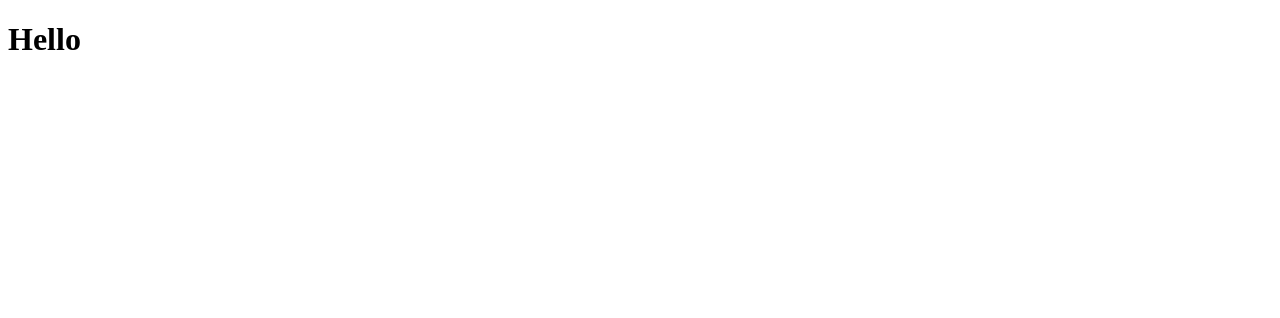
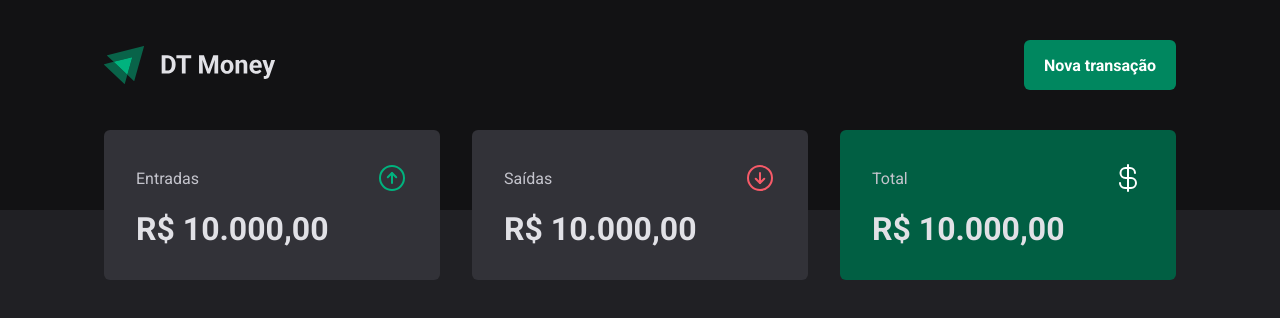
Before and after one commit to anderrf/dt-money, a React (Vite) app: page / in a window 1280 px wide. Shown: the top 318 px of the page. Built offline with nearby package versions, Linux system fonts and the light colour scheme.

Commit message:
Header and summary components

```diff
--- a/package.json
+++ b/package.json
@@ -10,6 +10,7 @@
     "preview": "vite preview"
   },
   "dependencies": {
+    "phosphor-react": "^1.4.1",
     "react": "^18.3.1",
     "react-dom": "^18.3.1",
     "styled-components": "^6.1.12"
--- a/src/@types/styled.d.ts
+++ b/src/@types/styled.d.ts
@@ -3,5 +3,5 @@
 
 type ThemeType = typeof defaultTheme
 declare module 'styled-components'{
-    export interface DefaultTheme extends ThemeType
+    export interface DefaultTheme extends ThemeType {}
 }
--- a/src/App.tsx
+++ b/src/App.tsx
@@ -1,8 +1,13 @@
 import { ThemeProvider } from "styled-components";
 import { defaultTheme } from "./styles/themes/default";
-
+import { Transactions } from "./pages/Transactions";
+import { GlobalStyle } from "./styles/global.ts"
 
 export function App() {
-
-  return (<ThemeProvider theme={defaultTheme}><h1>Hello</h1></ThemeProvider>)
+  return (
+    <ThemeProvider theme={defaultTheme}>
+      <Transactions/>
+      <GlobalStyle/>
+    </ThemeProvider>
+  )
 }
--- /dev/null
+++ b/src/components/Header/index.tsx
@@ -0,0 +1,11 @@
+import { HeaderContainer, HeaderContent, NewTransactionButton } from "./styles";
+import logoImg from '../../assets/logo.svg'
+
+export function Header(){
+    return (<HeaderContainer>
+        <HeaderContent>
+            <img src={logoImg}/>
+            <NewTransactionButton>Nova transação</NewTransactionButton>
+        </HeaderContent>
+    </HeaderContainer>)
+}
--- /dev/null
+++ b/src/components/Header/styles.ts
@@ -0,0 +1,33 @@
+import styled from "styled-components";
+
+export const HeaderContainer = styled.header`
+    background: ${props => props.theme['gray-900']};
+    padding: 2.5rem 0 7.5rem;
+`
+
+export const HeaderContent = styled.div`
+    width: 100%;
+    max-width: 1120px;
+    margin: 0 auto;
+    padding: 0 1.5rem;
+
+    display: flex;
+    align-items: center;
+    justify-content: space-between;
+`
+
+export const NewTransactionButton = styled.button`
+height: 50px;
+border: 0;
+background: ${props => props.theme['green-500']};
+color: ${props => props.theme.white};
+font-weight: bold;
+padding: 0 1.25rem;
+border-radius: 6px;
+cursor: pointer;
+
+&:hover{
+    background: ${props => props.theme['green-700']};
+    transition: background-color: 0.25s;
+}
+`
--- /dev/null
+++ b/src/components/Summary/index.tsx
@@ -0,0 +1,30 @@
+import { SummaryContainer, SummaryCard } from "./styles";
+import {ArrowCircleDown, ArrowCircleUp, CurrencyDollar} from 'phosphor-react'
+
+export function Summary(){
+    return (
+        <SummaryContainer>
+            <SummaryCard>
+                <header>
+                    <span>Entradas</span>
+                    <ArrowCircleUp size={32} color="#00B37E"/>
+                </header>
+                <strong>R$ 10.000,00</strong>
+            </SummaryCard>
+            <SummaryCard>
+                <header>
+                    <span>Saídas</span>
+                    <ArrowCircleDown size={32} color="#F75A68"/>
+                </header>
+                <strong>R$ 10.000,00</strong>
+            </SummaryCard>
+            <SummaryCard variant="green">
+                <header>
+                    <span>Total</span>
+                    <CurrencyDollar size={32} color="#FFFFFF"/>
+                </header>
+                <strong>R$ 10.000,00</strong>
+            </SummaryCard>
+        </SummaryContainer>
+    )
+}
--- /dev/null
+++ b/src/components/Summary/styles.ts
@@ -0,0 +1,42 @@
+import styled, { css } from "styled-components";
+
+export const SummaryContainer = styled.section`
+    width: 100%;
+    max-width: 1120px;
+    margin: 0 auto;
+    padding: 0 1.5rem;
+
+    display: grid;
+    grid-template-columns: repeat(3, 1fr);
+    gap: 2rem;
+
+    margin-top: -5rem;
+
+`
+
+interface SummaryCardProps {
+    variant?: 'green'
+}
+
+export const SummaryCard = styled.div<SummaryCardProps>`
+    background: ${props => props.theme['gray-600']};
+    border-radius: 6px;
+    padding: 2rem;
+
+    header {
+        display: flex;
+        align-items: center;
+        justify-content: space-between;
+        color: ${props => props.theme['gray-300']};
+    }
+
+    strong {
+        display: block;
+        margin-top: 1rem;
+        font-size: 2rem;
+    }
+
+    ${props => props.variant === 'green' && css`
+        background: ${props.theme['green-700']}
+        `}
+`
--- /dev/null
+++ b/src/pages/Transactions/index.tsx
@@ -0,0 +1,7 @@
+import { Header } from "../../components/Header";
+import { Summary } from "../../components/Summary";
+
+export function Transactions(){
+    return (<div><Header/>
+    <Summary/></div>)
+}
--- a/src/styles/global.ts
+++ b/src/styles/global.ts
@@ -1,7 +1,7 @@
 import { createGlobalStyle } from "styled-components";
 
 
-export const globalStyle = createGlobalStyle`
+export const GlobalStyle = createGlobalStyle`
     * {
         margin: 0;
         padding: 0;
```
Also changed, not shown: src/assets/logo.svg (added), src/pages/Transactions/styles.ts (added), 1 other file (tests, documents, lock files or other folders).
